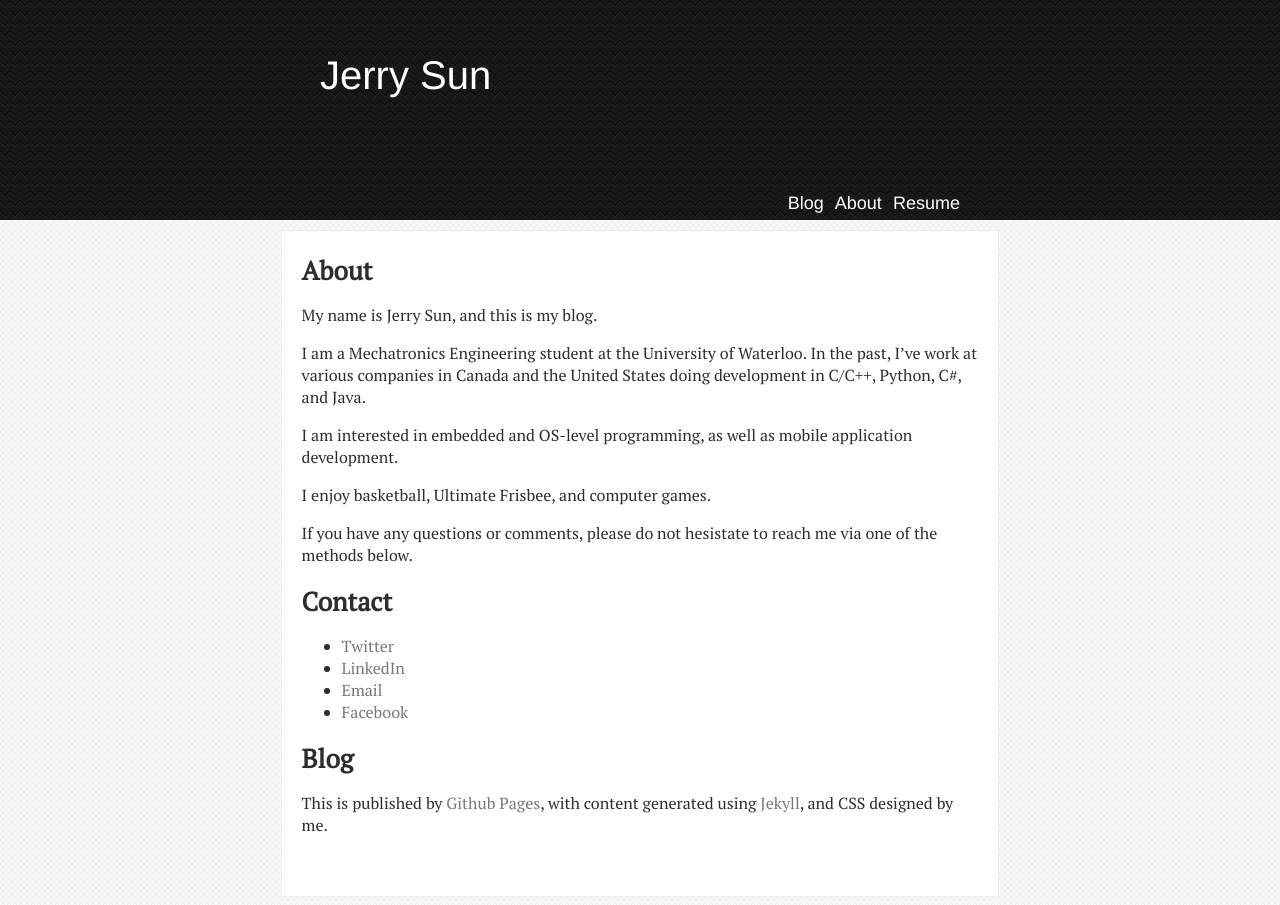
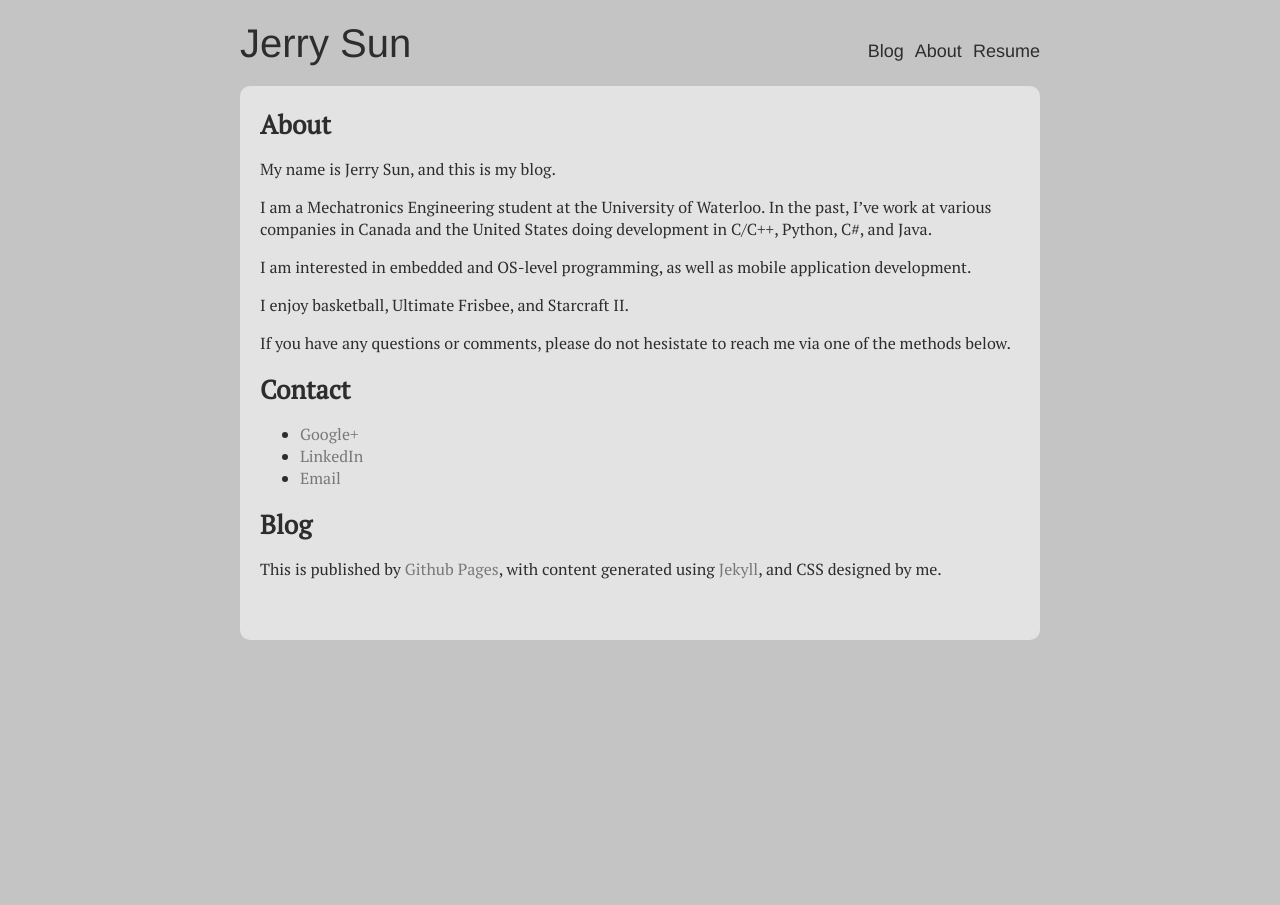
Before and after one commit to jerrysun21/jerrysun21.github.com, a Jekyll site: the page built from about.md, in a window 1280 px wide. Built offline with Jekyll 4.4.1, drawn with Linux system fonts in a browser that asks for light colours; some web fonts are replaced.

Commit message:
Revert "new style"
This reverts commit ec2f577603fc1fb69ee8dde865a63b4f5bd2d8ea.

```diff
--- a/about.md
+++ b/about.md
@@ -10,16 +10,15 @@ I am a Mechatronics Engineering student at the University of Waterloo.  In the p
 
 I am interested in embedded and OS-level programming, as well as mobile application development.
 
-I enjoy basketball, Ultimate Frisbee, and computer games.
+I enjoy basketball, Ultimate Frisbee, and Starcraft II.
 
 If you have any questions or comments, please do not hesistate to reach me via one of the methods below.
 
 #Contact
 
-* [Twitter](https://twitter.com/jerrysunthefaty)
+* [Google+](https://plus.google.com/u/0/106439244775737755750/)
 * [LinkedIn](http://www.linkedin.com/profile/view?id=57162232)
 * [Email](mailto://j.x.y.sun@gmail.com)
-* [Facebook](https://www.facebook.com/jerry.sun)
 
 #Blog
 
--- a/css/default.css
+++ b/css/default.css
@@ -1,12 +1,12 @@
 body
 {
+	background-color:#C4C4C4;
 	margin-right: auto;
 	margin-left: auto;
-	margin-top: 0px;
-	background-image: url("/res/images/bodybg.png");
+	width: 50em;
 }
 
-#body_style
+#body_style, #header
 {
 	font-family: 'PT Serif', "Times New Roman", serif;
 	color:#2D2D2D;
@@ -15,16 +15,10 @@ body
 #body_style
 {
 	clear:both;
-	background-color: white;
-	padding-top: 2px;
+	background-color: #E3E3E3;
+	padding-top: 1px;
 	padding-bottom: 40px;
-	width:56%;
-	margin-top: 10px;
-	margin-right: auto;
-	margin-left: auto;
-	border-style: solid;
-	border-width: 1px;
-	border-color: rgba(0, 0, 0, 0.07);
+	border-radius: 10px;
 }
 
 #header
@@ -35,25 +29,23 @@ body
 	text-align: right;
 	line-height: 50px;
 	font-family: 'Arimo', sans-serif;
-	background-image: url("/res/images/headerbg.png");
-	height:5em;
 }
 
-#blog-title {
-	float: left;
-	margin-left: 8em;
-	margin-top: 1em;
-}
+#blog-title {float: left;	}
 
 #blog-title a {
 	text-decoration: none;
-	color:white;
+	color:#2D2D2D;
+}
+
+#blog-title a:hover {
+	color: #2D2D2D;
 }
 
 #links
 {
-	margin-right: 8em;
-	margin-top:4em;
+	width: 100%;
+	margin: 0px auto;
 	vertical-align: middle;
 }
 
@@ -61,7 +53,7 @@ body
 {
 	font-size: 18px;
 	text-decoration: none;
-	color: white;
+	color: #2D2D2D;
 }
 
 #links a:hover {color: #7A7A7A;}
```
